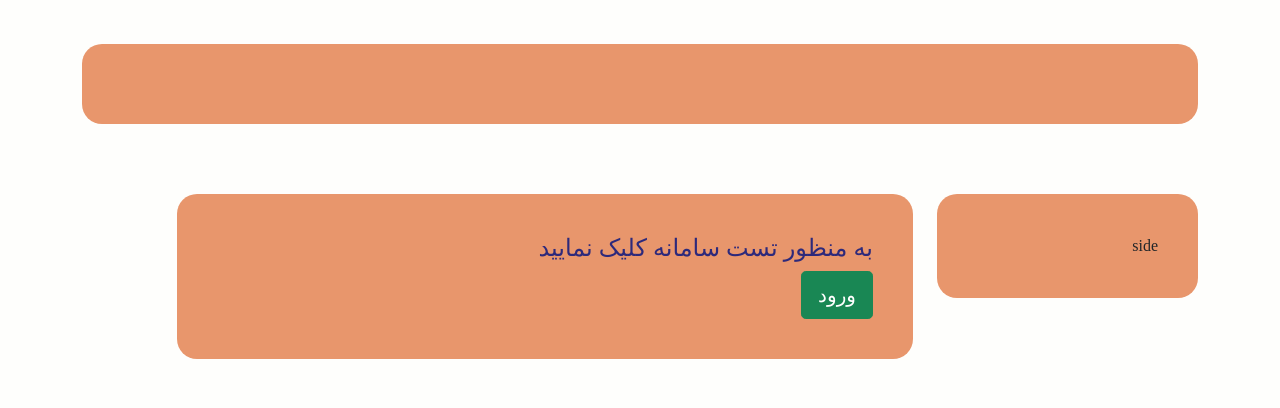
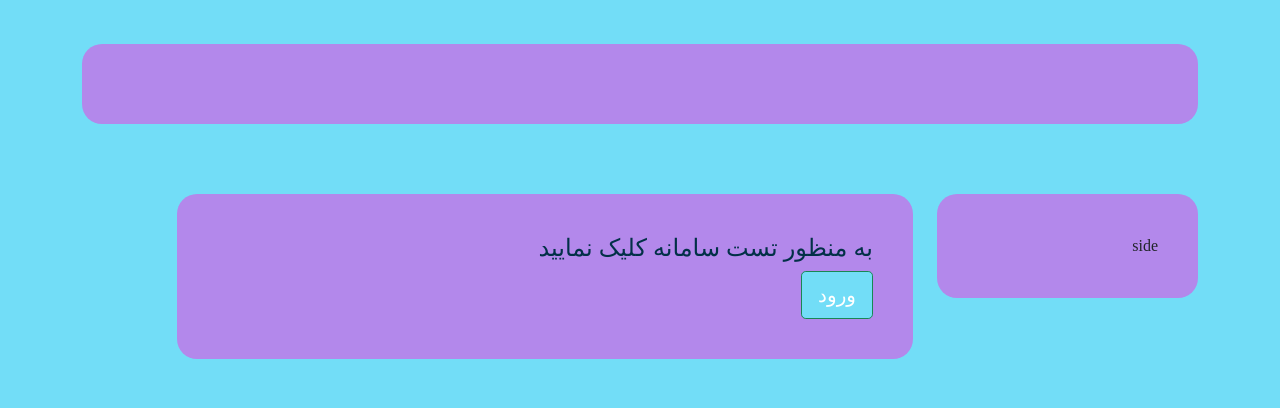
Before and after one commit to msaeiid/Agahsurvey, a Django app: page / in a window 1280 px wide. Shown: the top 408 px of the page. Run offline with Django 3.2, Linux system fonts and the light colour scheme; data comes from the database, SQL or seed files in the repository; some libraries are stand-ins or nearby versions.

Commit message:
publish edit

```diff
--- a/AgahSurvey/forms.py
+++ b/AgahSurvey/forms.py
@@ -70,4 +70,4 @@ class AnswerSheetForm(forms.ModelForm):
 
     def __init__(self, *args, **kwargs):
         super(AnswerSheetForm, self).__init__(*args, **kwargs)
-        self.fields['answersheet_date'] = JalaliDateField(label='تاریخ مصاحبه', widget=AdminJalaliDateWidget)
+        self.fields['answersheet_date'] = JalaliDateField(label='تاریخ مصاحبه', widget=AdminJalaliDateWidget(attrs={'placeholder':'تاریخ','autocomplete':'off'}))
--- a/AgahSurvey/models.py
+++ b/AgahSurvey/models.py
@@ -30,13 +30,15 @@ class Region(models.Model):
         ordering = ['city', '-region_point']
 
     city = models.ForeignKey(verbose_name='شهر', to=City, on_delete=models.CASCADE, related_name='regions')
-    question = models.ForeignKey(verbose_name='پرسش',to='Question', on_delete=models.CASCADE, related_name='regions', editable=True)
+    question = models.ForeignKey(verbose_name='پرسش', to='Question', on_delete=models.CASCADE, related_name='regions',
+                                 editable=True)
     region_title = models.CharField(verbose_name='عنوان', max_length=50)
     region_value = models.PositiveSmallIntegerField(verbose_name='مقدار')
     region_point = models.PositiveSmallIntegerField(verbose_name='امتیاز')
 
     def __str__(self):
         return f'{self.region_title}'
+
 
 class Interviewer(models.Model):
     '''
@@ -196,7 +198,7 @@ class Answer(models.Model):
     class Meta:
         verbose_name = 'پاسخ'
         verbose_name_plural = 'پاسخ'
-        ordering=['answersheet','question']
+        ordering = ['answersheet', 'question']
 
     question = models.ForeignKey(verbose_name='پرسش', to=Question, on_delete=models.CASCADE)
     answersheet = models.ForeignKey(verbose_name='پاسخنامه', to=AnswerSheet, related_name='answers',
--- a/AgahSurvey/static/css/base.css
+++ b/AgahSurvey/static/css/base.css
@@ -1,6 +1,9 @@
 body {
-    background-color: #FEFEFC;
+    background-color: #72DDF7;
     text-align: right;
+}
+.btn-success ,.btn-primary{
+    background-color: #72DDF7;
 }
 
 input, select {
@@ -14,13 +17,13 @@ text{
 .custom_container {
     margin-top: 20px;
     margin-bottom: 50px;
-    background-color: #E8966C;
+    background-color: #B388EB;
     padding: 40px;
     border-radius: 20px;
 }
 
 h4 {
-    color: #2D297B;
+    color: #023047;
 }
 
 /*.btn-primary {
@@ -28,7 +31,7 @@ h4 {
 }*/
 
 .error {
-    color: #E85832;
+    color: #023047;
 }
 
 .hide {
```
